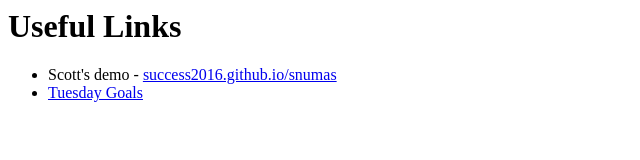
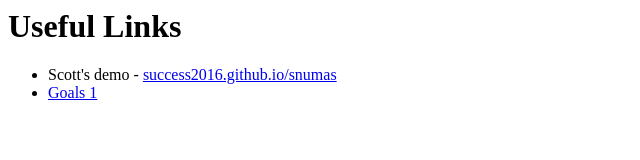
Before and after one commit to success2016/success2016.github.io, a plain HTML site: page index.html in a window 1280 px wide. Shown: the full height of the page, 0-640 px from the left. Drawn offline with Linux system fonts and the light colour scheme.

Commit message:
Change phrasing

```diff
--- a/index.html
+++ b/index.html
@@ -9,6 +9,6 @@
 
     <ul>
         <li>Scott's demo - <a href="http://success2016.github.io/snumas">success2016.github.io/snumas</a></li>
-        <li><a href="http://success2016.github.io/snumas/1_publishing.html">Tuesday Goals</a></li>
+        <li><a href="http://success2016.github.io/snumas/1_publishing.html">Goals 1</a></li>
     </ul>
 </body>
```
